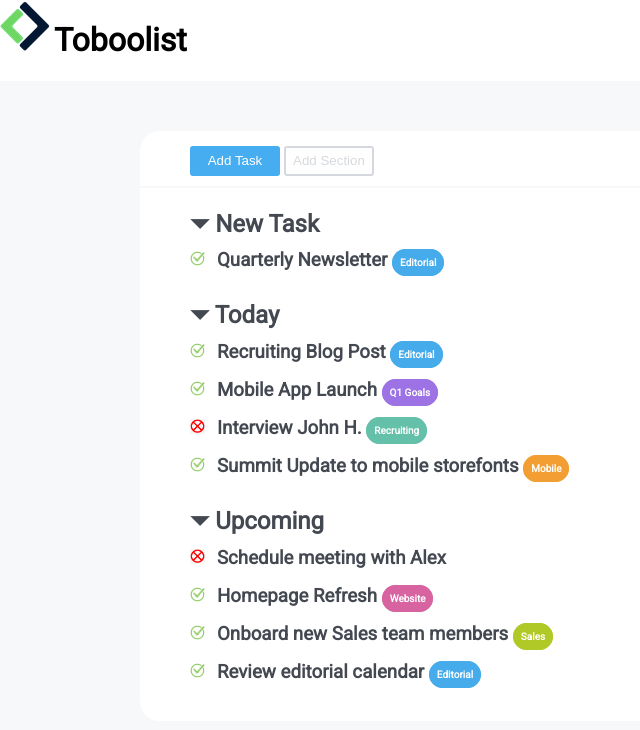
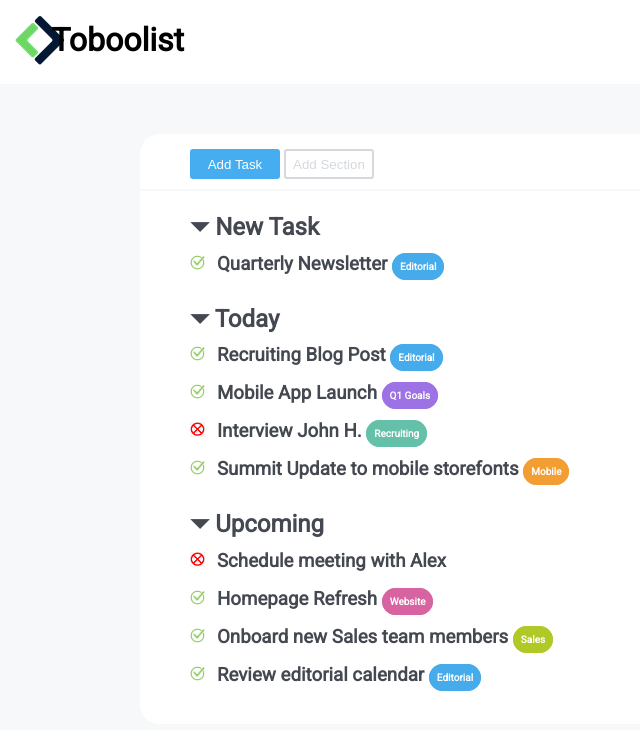
Before and after one commit to michelafranchini/html-css-toboolist, a plain HTML site: page index.html in a window 1280 px wide. Shown: the whole page, without its empty margins (0-640 px from the left). Drawn offline with Linux system fonts and the light colour scheme.

Commit message:
Centrato logo e h1

```diff
--- a/css/style.css
+++ b/css/style.css
@@ -7,14 +7,20 @@ body {
 
 }
 
-
 header {
    margin: 0px;
    background-color: white;
 }
 
+#logo {
+    margin: 15px;
+}
+
 h1  {
     display:inline-block;
+    position: absolute;
+    left: 4%;
+    top: 0%;
 }
 
 .container {
--- a/index.html
+++ b/index.html
@@ -12,7 +12,7 @@
     <body>
         <!-- Logo e titolo -->
         <header>
-            <img src="img/Logo.png" alt="Logo">
+            <img id="logo" src="img/Logo.png" alt="Logo">
             <h1>Toboolist</h1>
         </header>
         <!-- /Logo e titolo -->
```
